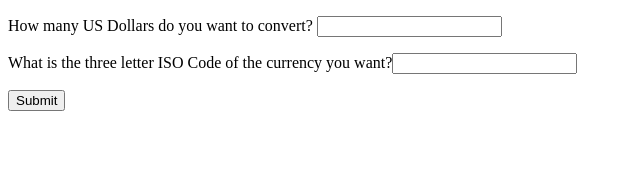
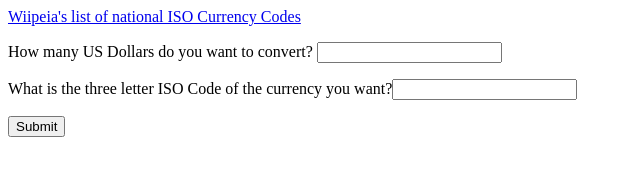
Before and after one commit to MrL1T3/AsyncAndAPI, a website built with webpack: page src/index.html in a window 1280 px wide. Shown: the whole page, without its empty margins (0-640 px from the left). Built offline with nearby package versions, Linux system fonts and the light colour scheme.

Commit message:
add hyperlink to list of ISO codes

```diff
--- a/src/index.html
+++ b/src/index.html
@@ -4,6 +4,7 @@
     <title>Currency Exchange</title>
   </head>
   <body>
+    <a href="https://en.wikipedia.org/wiki/ISO_4217#List_of_ISO_4217_currency_codes">Wiipeia's list of national ISO Currency Codes</a>
     <p>How many US Dollars do you want to convert? <input type="text" id="starting-amount"></p>
     <p>What is the three letter ISO Code of the currency you want?<input type="text" id="iso-code"></p>
     <button id="submit-button">Submit</button>
```
